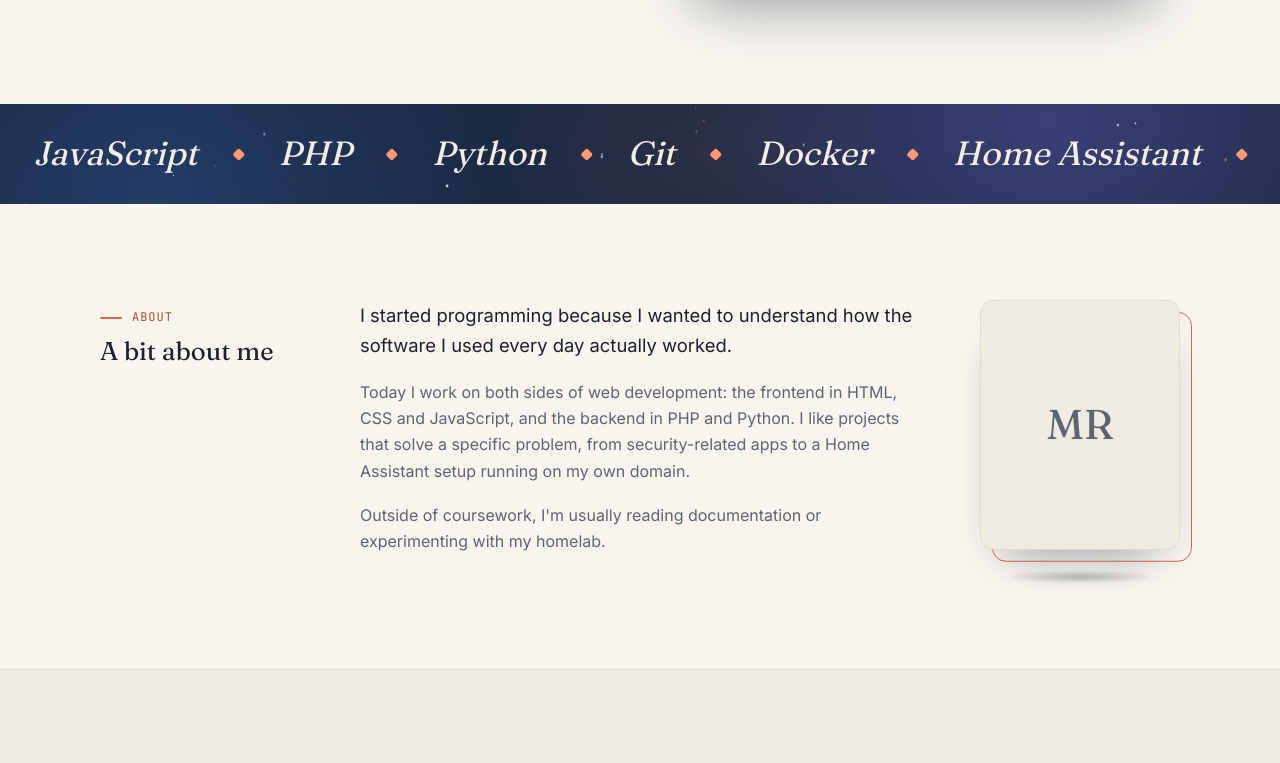
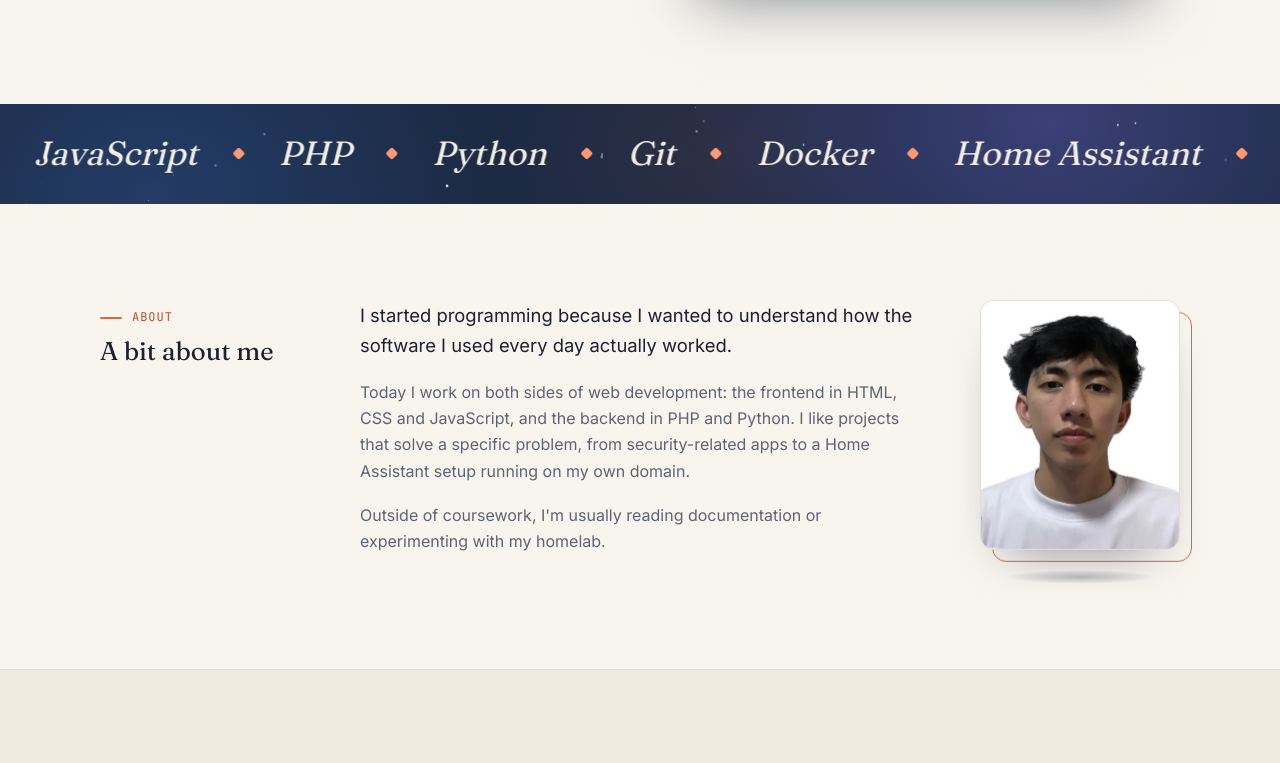
Before and after one commit to marlrdr/marlrdr.github.io, a plain HTML site: page index.html in a window 1280 px wide. Shown: the part 754-1517 px from the top of the page. Drawn offline with Linux system fonts and the light colour scheme; animation ran at ten frames a second.

Commit message:
Add profile photo and smooth out animations on desktop
- Add profile.jpg, zoomed to frame the face
- Remove header backdrop blur; promote moving elements to GPU layers
- Cache still stars and only redraw the twinkling ones
- Pause looping animations and code typing while off screen

Co-Authored-By: Claude Opus 5.5 <noreply@anthropic.com>

```diff
--- a/index.html
+++ b/index.html
@@ -586,6 +586,8 @@
         const dpr = Math.min(devicePixelRatio || 1, 1.5);
         const tints = ["#ffffff", "#ffffff", "#ffffff", "#9ec5ff", "#c8b8ff", "#ff9874"];
         let w = 0, h = 0, stars = [], shooting = null, onScreen = true, running = false, last = 0;
+        const base = document.createElement("canvas");
+        const baseCtx = base.getContext("2d");
 
         function resize() {
           w = canvas.clientWidth;
@@ -601,10 +603,25 @@
             speed: Math.random() * 0.0015 + 0.0005,
             tint: tints[Math.floor(Math.random() * tints.length)],
           })).sort((a, b) => (a.tint < b.tint ? -1 : 1)); // fewer color switches
+
+          // Most stars are drawn once into a cached layer; ~1 in 5 twinkle live
+          base.width = canvas.width;
+          base.height = canvas.height;
+          baseCtx.setTransform(dpr, 0, 0, dpr, 0, 0);
+          const still = [];
+          const twinkling = [];
+          stars.forEach((s, i) => (i % 5 === 0 ? twinkling : still).push(s));
+          for (const s of still) {
+            baseCtx.fillStyle = s.tint;
+            baseCtx.globalAlpha = 0.25 + Math.random() * 0.55;
+            baseCtx.fillRect(s.x, s.y, s.r * 1.6, s.r * 1.6);
+          }
+          stars = twinkling;
           draw(performance.now());
         }
         function draw(t) {
           ctx.clearRect(0, 0, w, h);
+          ctx.drawImage(base, 0, 0, w, h);
           let tint = "";
           for (const s of stars) {
             const glow = reduceMotion ? 0.7 : 0.5 + 0.5 * Math.sin(t * s.speed + s.phase);
@@ -663,6 +680,16 @@
       themeBtn.addEventListener("click", () => startPageStars());
       document.querySelectorAll(".stars:not(.page-stars)").forEach((c) => starfield(c));
 
+      // Pause looping animations in sections that are off screen
+      const animIo = new IntersectionObserver(
+        (entries) =>
+          entries.forEach((e) => e.target.classList.toggle("anim-off", !e.isIntersecting)),
+        { rootMargin: "120px 0px" },
+      );
+      document
+        .querySelectorAll(".hero, .marquee, #about, #skills, #projects, #contact")
+        .forEach((el) => animIo.observe(el));
+
       // Live code window: types each snippet with syntax colors, then loops.
       // Token types: k keyword, s string, v variable, f function,
       // p property, n number, c comment, "" plain text.
@@ -709,6 +736,12 @@
         codeBody.append(codeLine);
         codeLine.append(caret);
       }
+      const codeBox = document.querySelector(".code");
+      let codeVisible = true;
+      new IntersectionObserver(([e]) => (codeVisible = e.isIntersecting)).observe(codeBox);
+      const whenVisible = async () => {
+        while (!codeVisible || document.hidden) await wait(400);
+      };
       async function typeSnippet(snippet, instant) {
         codeBody.textContent = "";
         codeFile.textContent = snippet.file;
@@ -737,6 +770,7 @@
         await loaderDone;
         await wait(900);
         for (let i = 0; ; i = (i + 1) % snippets.length) {
+          await whenVisible();
           await typeSnippet(snippets[i]);
           await wait(3800);
           codeBody.classList.add("clearing");
--- a/style.css
+++ b/style.css
@@ -120,8 +120,7 @@ header {
   position: sticky;
   top: 0;
   z-index: 20;
-  background: color-mix(in srgb, var(--bg) 88%, transparent);
-  backdrop-filter: blur(6px);
+  background: color-mix(in srgb, var(--bg) 96%, transparent);
   border-bottom: 1px solid transparent;
   transition: border-color 0.3s;
 }
@@ -1374,3 +1373,30 @@ header.hide {
     margin-top: 24px;
   }
 }
+
+/* ---------- PERFORMANCE ---------- */
+/* Give moving pieces their own GPU layer so nothing else repaints */
+.cursor-dot,
+.cursor-ring,
+.progress,
+.marquee .track,
+.code,
+.portrait-wrap,
+.robot svg {
+  will-change: transform;
+}
+/* Typing in the code window shouldn't relayout the rest of the page */
+.code {
+  contain: layout paint;
+}
+/* Sections that are off screen pause their looping animations */
+.anim-off,
+.anim-off * {
+  animation-play-state: paused !important;
+}
+
+/* Profile photo: zoom in on the face (the source has a lot of white space) */
+.portrait img {
+  transform: scale(1.45);
+  transform-origin: 50% 47%;
+}
```
Also changed, not shown: profile.jpg (added).
